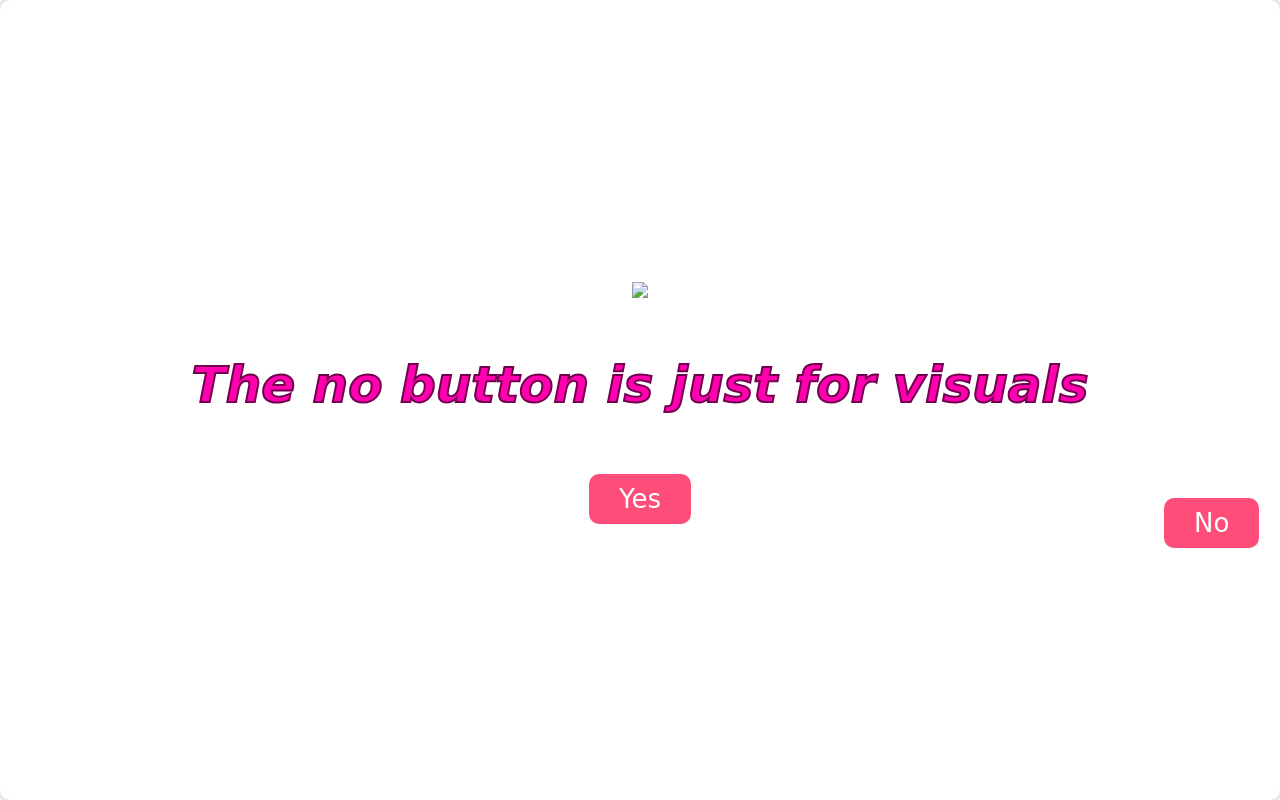
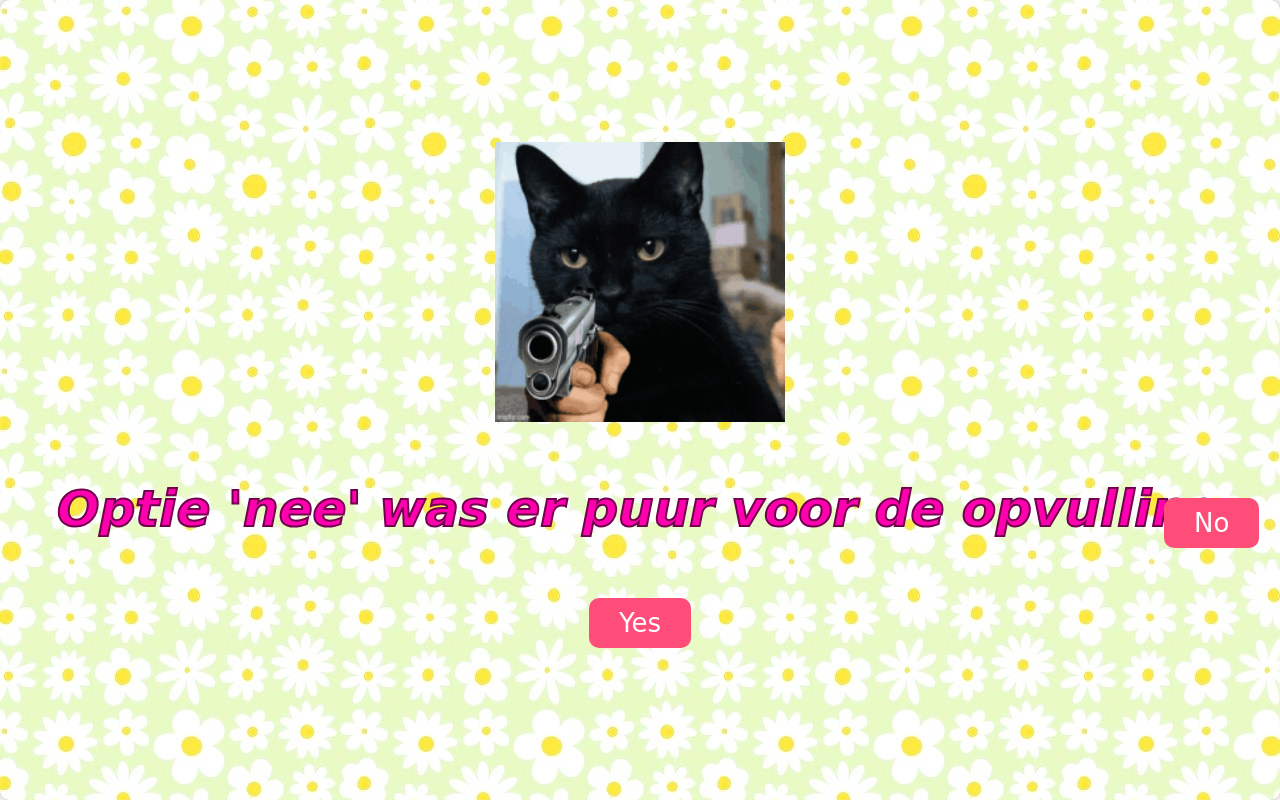
Before and after one commit to kattengejank/janna, a plain HTML site: page index.html in a window 1280 px wide. Both pictures are taken after a click on the button "No". Drawn offline with Linux system fonts and the light colour scheme.

Commit message:
Add files via upload

```diff
--- a/script.js
+++ b/script.js
@@ -9,7 +9,7 @@ function showMessage(response) {
     noButton.style.position = "absolute";
 
     // Change image source to "gun.gif"
-    document.getElementsByClassName("image")[0].src = "images/gun.gif";
+    document.getElementsByClassName("image")[0].src = "gun.gif";
 
     // Generate random coordinates within the visible container
     const randomX = Math.max(0, Math.floor(Math.random() * maxWidth));
@@ -21,7 +21,7 @@ function showMessage(response) {
 
     // Update text content and hide name message
     document.getElementById("question").textContent =
-      "The no button is just for visuals";
+      "Optie 'nee' was er puur voor de opvulling";
     document.getElementById("name").style.display = "none";
 
     // Optional: You can also add a timeout to reset the position after a few seconds
@@ -34,10 +34,10 @@ function showMessage(response) {
 
     // Update text content, show message, and change image source to "dance.gif"
     const yesMessage = document.getElementById("question");
-    yesMessage.textContent = "LESGOOO see you on the 14th babygirl😘😘";
+    yesMessage.textContent = "Oke baby dankjewel 😘";
     yesMessage.style.display = "block";
     yesMessage.style.fontStyle = "normal";
-    document.getElementsByClassName("image")[0].src = "images/dance.gif";
+    document.getElementsByClassName("image")[0].src = "dance.gif";
 
     // Remove yes button
     document.getElementById("yesButton").remove();
--- a/styles.css
+++ b/styles.css
@@ -6,7 +6,7 @@ body {
     justify-content: space-evenly;
     height: 100vh;
     margin: 0;
-    background: url('images/image.jpg') repeat;
+    background: url('image.jpg') repeat;
     font-size: 35px;
     color: rgb(255, 0, 174);
 }
```
